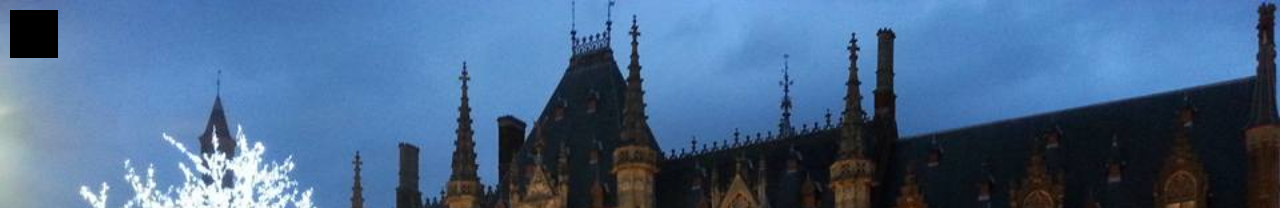
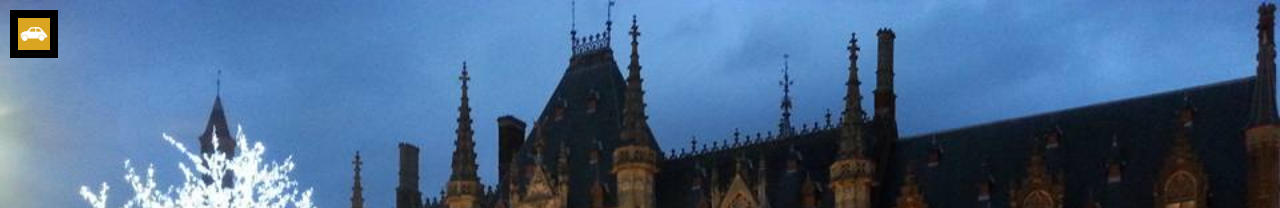
Before and after one commit to enicasoldo/allthesmalltrips.life, a Jekyll site: the page built from about.md, in a window 1280 px wide. Shown: the top 208 px of the page. Built offline with Jekyll 4.4.1, drawn with Linux system fonts in a browser that asks for light colours; nearby versions of some CDN libraries; some web fonts are replaced.

Commit message:
Add logo

```diff
--- a/_config.yml
+++ b/_config.yml
@@ -9,7 +9,7 @@
 
 email: enicasoldo@gmail.com
 #blog logo
-logo: ""
+logo: /assets/images/logo.png
 float_logo: true # true, false (default)
 
 # blog cover
```
Also changed, not shown: assets/images/logo.png (added).
